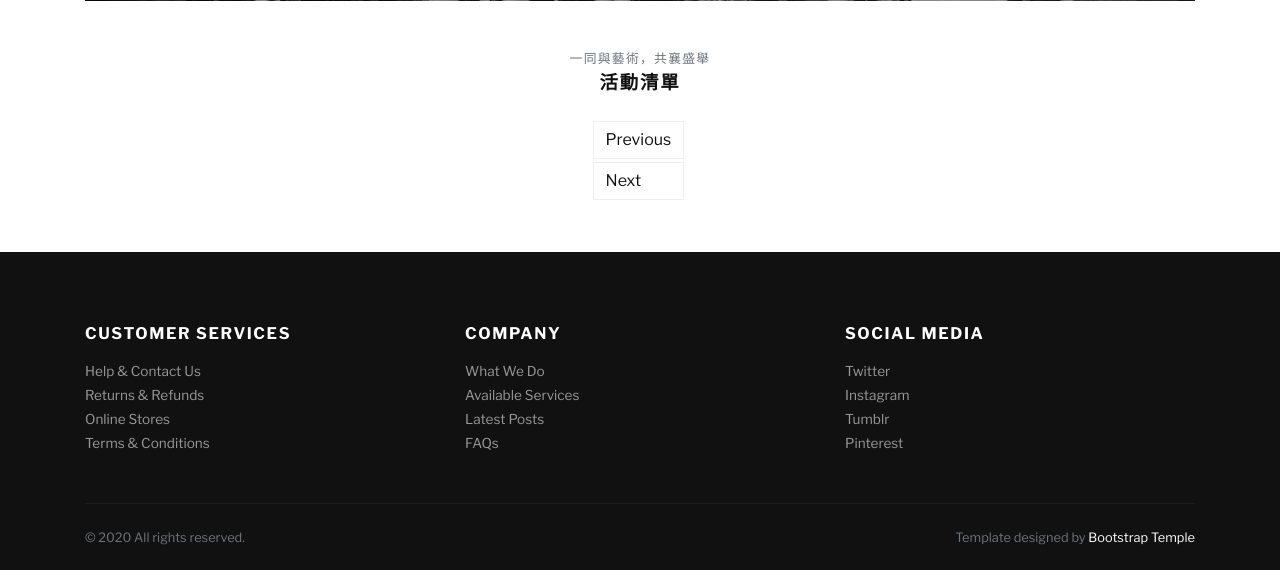
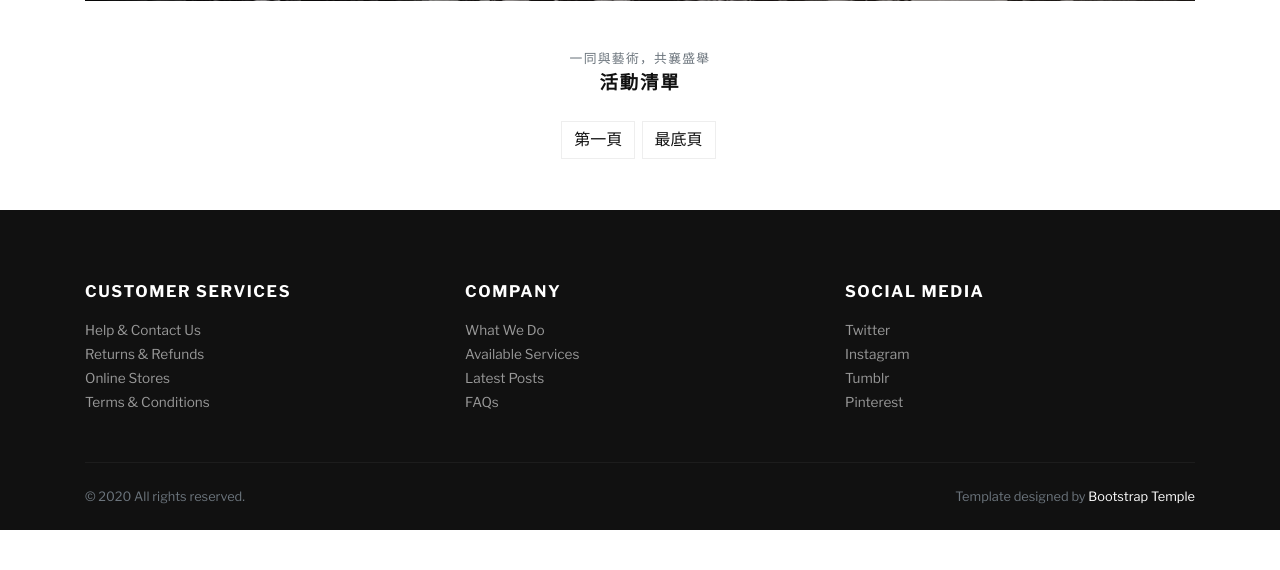
Before and after one commit to KyDevtw/PHP-Homework, a PHP site: page /index.php?page=1 in a window 1280 px wide. Shown: the part 625-1195 px from the top of the page. After the commit the page ends 1155 px from the top, so only its background shows below. Run offline with PHP 8.4, Linux system fonts and the light colour scheme; data that the repository does not hold is empty; some web fonts are replaced.

Commit message:
correct page error

```diff
--- a/index.php
+++ b/index.php
@@ -138,7 +138,9 @@ $page = $page > $totalPages ? $totalPages : $page;
       <nav class="mb-5" aria-label="Page navigation example">
         <ul class="pagination justify-content-center">
           <li class="page-item">
-            <a class="page-link" href="?page=<?php echo (int)$_GET['page'] - 1 ?> #EventList" tabindex="-1">Previous</a>
+            <a class="page-link" href="?page=1#EventList" >第一頁</a>
+          </li>
+
           <?php for ($i = 1; $i <= $totalPages; $i++) { ?>
             <li class="page-item">
               <a class="page-link" href="?page=<?php echo $i ?> #EventList">
@@ -146,8 +148,11 @@ $page = $page > $totalPages ? $totalPages : $page;
               </a>
             </li>
           <?php } ?>
-        <a class="page-link" href="?page=<?php echo (int)$_GET['page'] + 1 ?> #EventList">Next</a>
+
+          <li class="page-item">
+            <a class="page-link" href="?page=<?php echo (int)$totalPages ?> #EventList">最底頁</a>
           </li>
+
         </ul>
       </nav>
 
```
Also changed, not shown: eventList.php (+38 -0 lines). Lines whose indentation alone changed are shown as unchanged.
